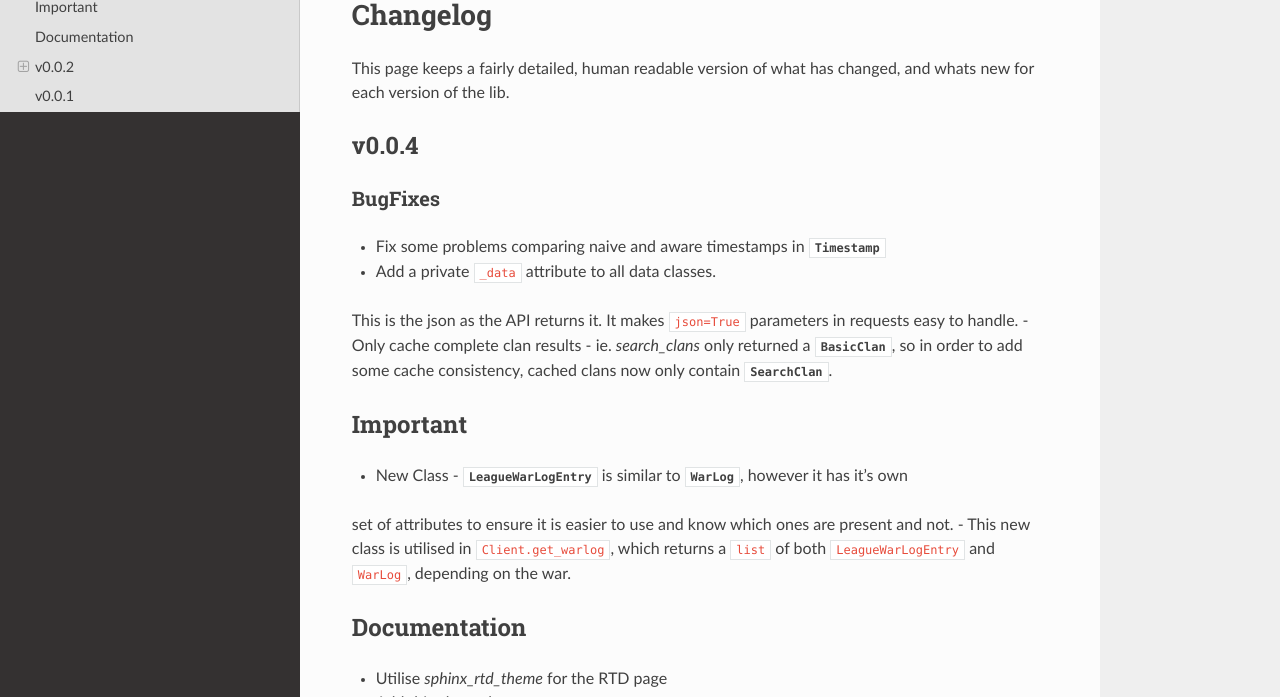
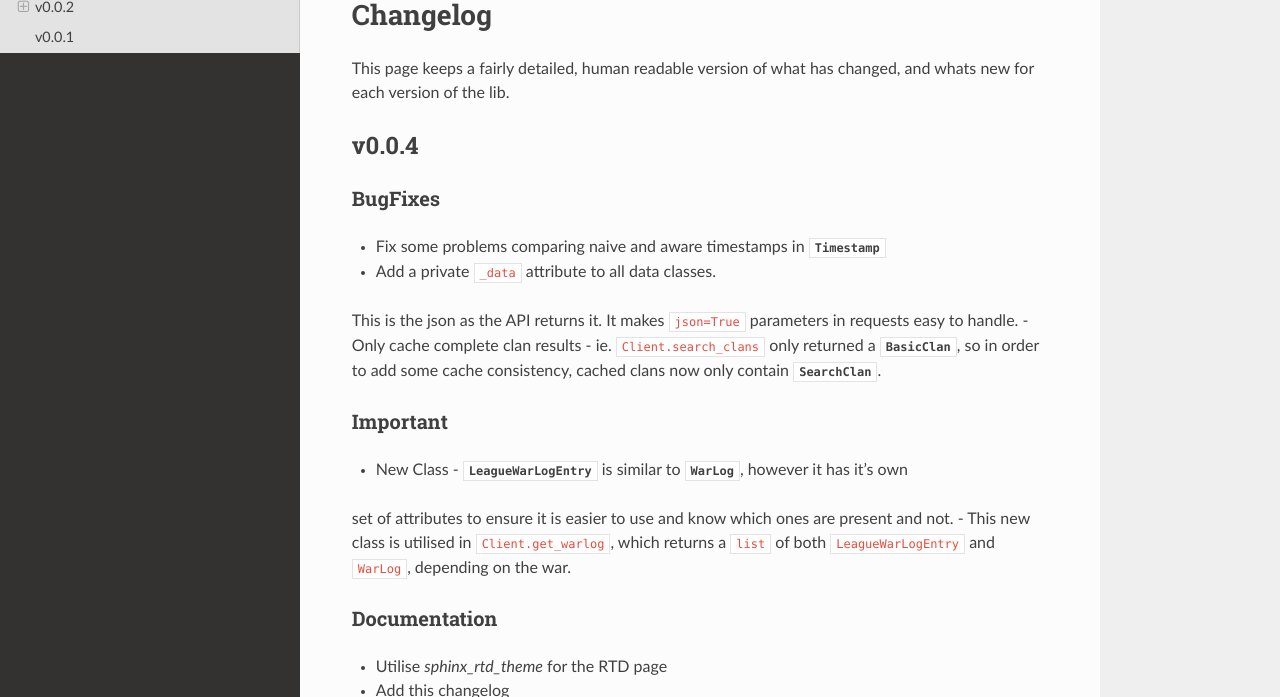
Before and after one commit to mathsman5133/coc.py, a Sphinx documentation site: the page built from docs/changelog.rst, in a window 1280 px wide and 900 px high, cut to the strip 203-900 px from the top of the window. Built offline with Sphinx 7.4.7 and the Read the Docs theme 2.0.0, drawn with Linux system fonts in a browser that asks for light colours.

Commit message:
Fix indentation

```diff
--- a/docs/changelog.rst
+++ b/docs/changelog.rst
@@ -15,18 +15,18 @@
 - Add a private ``_data`` attribute to all data classes.
 This is the json as the API returns it. It makes ``json=True`` parameters in
 requests easy to handle.
-- Only cache complete clan results - ie. `search_clans` only returned a :class:`BasicClan`,
+- Only cache complete clan results - ie. ``Client.search_clans`` only returned a :class:`BasicClan`,
 so in order to add some cache consistency, cached clans now only contain :class:`SearchClan`.
 
 Important
-----------
+~~~~~~~~~~
 - New Class - :class:`.LeagueWarLogEntry` is similar to :class:`WarLog`, however it has it's own
 set of attributes to ensure it is easier to use and know which ones are present and not.
 - This new class is utilised in ``Client.get_warlog``, which returns a ``list`` of both
 ``LeagueWarLogEntry`` and ``WarLog``, depending on the war.
 
 Documentation
---------------
+~~~~~~~~~~~~~~
 - Utilise `sphinx_rtd_theme` for the RTD page
 - Add this changelog
 - Continue to fix typos and little errors as they are found.
```
